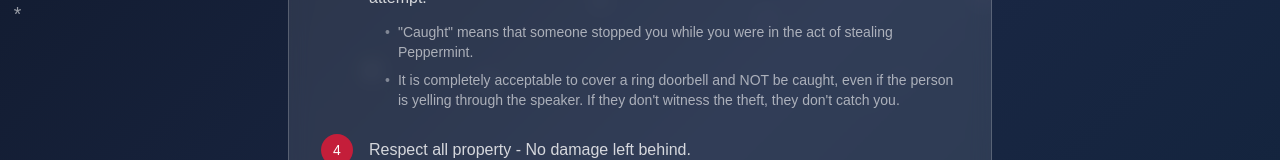
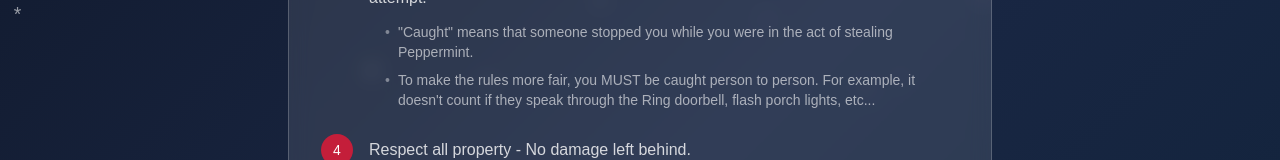
Before and after one commit to ressik/peppermint-tracker, a Next.js app: page /rules in a window 1280 px wide. Shown: the part 455-615 px from the top of the page. Built offline with nearby package versions, Linux system fonts and the light colour scheme.

Commit message:
Rule change

```diff
--- a/src/app/rules/page.tsx
+++ b/src/app/rules/page.tsx
@@ -53,7 +53,7 @@ export default function RulesPage() {
                 </li>
                 <li className="flex gap-2">
                   <span className="text-white/40">•</span>
-                  <span>It is completely acceptable to cover a ring doorbell and NOT be caught, even if the person is yelling through the speaker. If they don&apos;t witness the theft, they don&apos;t catch you.</span>
+                  <span>To make the rules more fair, you MUST be caught person to person. For example, it doesn't count if they speak through the Ring doorbell, flash porch lights, etc...</span>
                 </li>
               </ul>
             </div>
```
